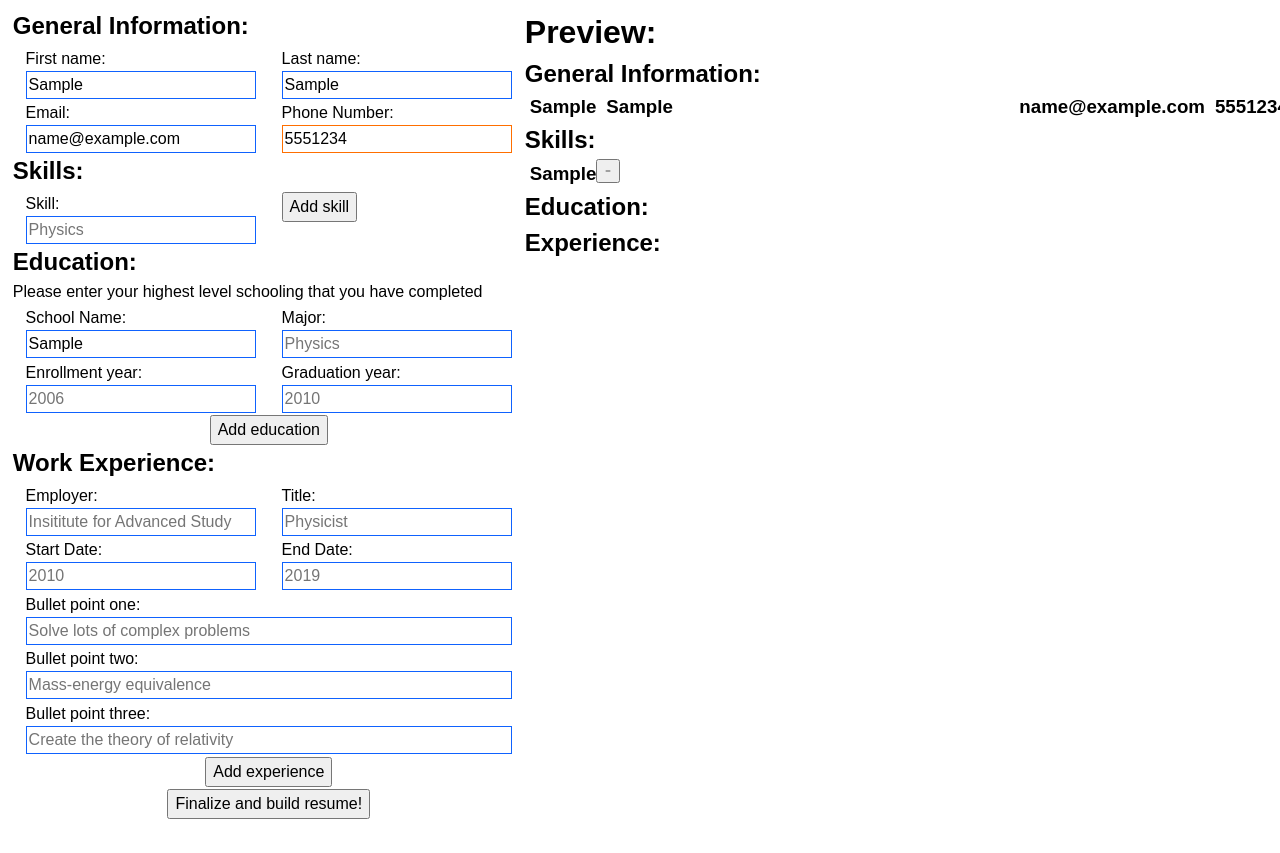
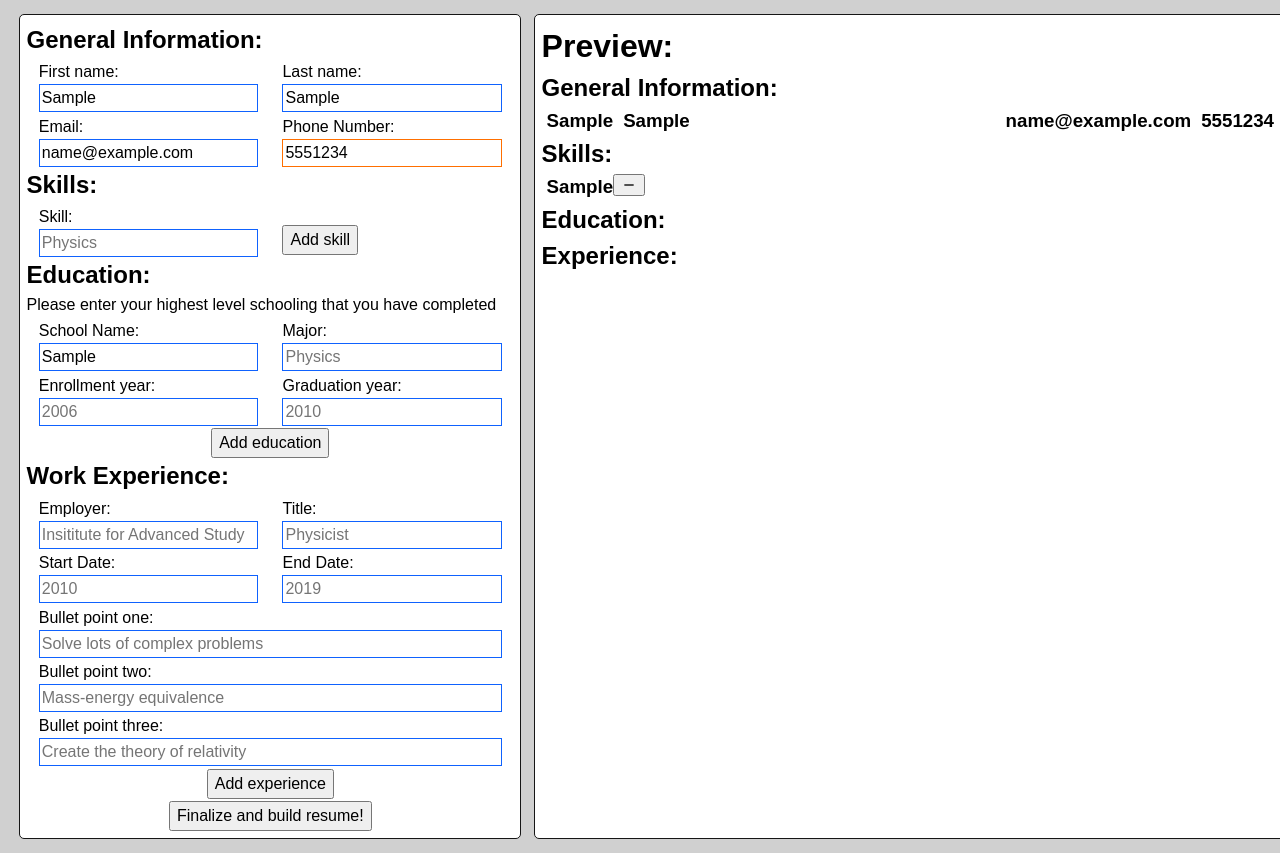
Before and after one commit to rgremaud/cv_application, a React (Vite) app: page / in a window 1280 px wide. Both pictures are taken after typing "Sample", "Sample", "name@example.com", "5551234", "Sample", "Sample" into the empty fields and a click on the button "Add skill". Before the commit the page ends 827 px from the top, so only its background shows below. Built offline with nearby package versions, Linux system fonts and the light colour scheme; a web font is replaced by a local one.

Commit message:
Add border to form and preview

```diff
--- a/src/components/App.jsx
+++ b/src/components/App.jsx
@@ -119,6 +119,7 @@ export default function App() {
             </label>
             <button
               className="formButton"
+              id="skillButton"
               onClick={(e) => {
                 e.preventDefault();
                 setSkills([
@@ -349,7 +350,7 @@ export default function App() {
                       setSkills(skills.filter((s) => s.id !== skill.id));
                     }}
                   >
-                    <img src={Remove} alt="Remove" />
+                    <img className="rmv" src={Remove} alt="Remove" />
                   </button>
                 </h3>
               ))}
@@ -370,7 +371,7 @@ export default function App() {
                         );
                       }}
                     >
-                      <img src={Remove} alt="Remove" />
+                      <img className="rmv" src={Remove} alt="Remove" />
                     </button>
                   </h3>
                   <p>{entry.major}</p>
@@ -393,7 +394,7 @@ export default function App() {
                         );
                       }}
                     >
-                      <img src={Remove} alt="Remove" />
+                      <img className="rmv" src={Remove} alt="Remove" />
                     </button>
                   </h3>
                   <div>{entry.jobTitle}</div>
--- a/src/styles/styles.css
+++ b/src/styles/styles.css
@@ -1,7 +1,7 @@
 @import url("https://fonts.googleapis.com/css2?family=Mozilla+Text:wght@200..700&display=swap");
 
 body {
-  background-color: #ffffff;
+  background-color: #d0d0d0;
   font-family: "Mozilla Text", sans-serif;
   font-optical-sizing: auto;
   font-weight: 300;
@@ -16,8 +16,13 @@ body {
 }
 
 form {
-  width: 40%;
+  width: 39%;
+  background-color: #ffffff;
   display: flex;
+  margin: .5%;
+  padding: .5%;
+  border: 1px #161616 solid;
+  border-radius: 5px;
   flex-direction: column;
   justify-content: center;
 }
@@ -29,6 +34,15 @@ form {
 
 .formRow > * {
   margin: 1% 5% 0 5%;
+}
+
+#skillButton {
+  margin-top: 9%;
+}
+
+.rmv {
+  height: 1rem;
+  width: auto;
 }
 
 .labelRow,
@@ -73,7 +87,12 @@ input:valid {
 }
 
 .previewDetails {
-  width: 60%;
+  width: 59%;
+  margin: .5%;
+  padding: .5%;
+  border: 1px #161616 solid;
+  border-radius: 5px;
+  background-color: #ffffff;
 }
 
 .generalPreview,
@@ -104,8 +123,3 @@ input:valid {
   display: flex;
   flex-direction: column;
 }
-
-.prevButton {
-  height: 1.5rem;
-  width: 1.5rem;
-}
```
